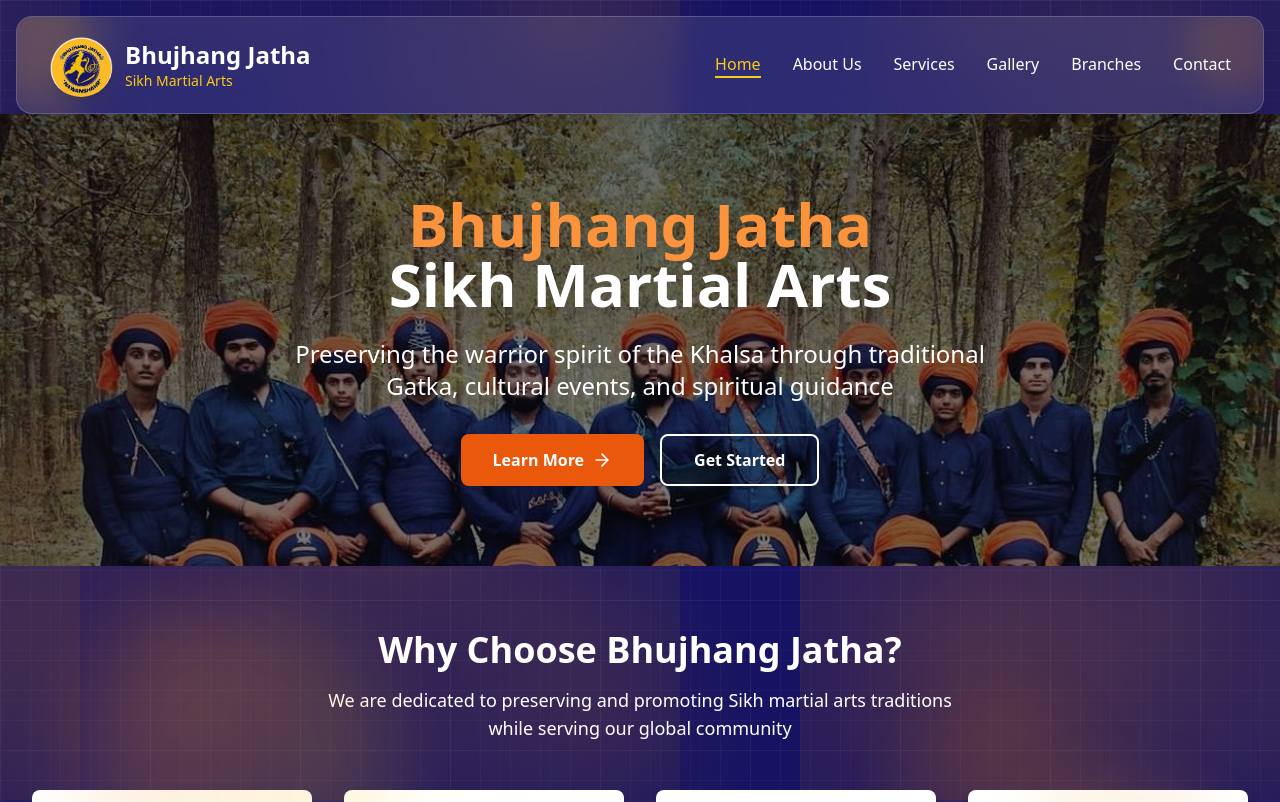
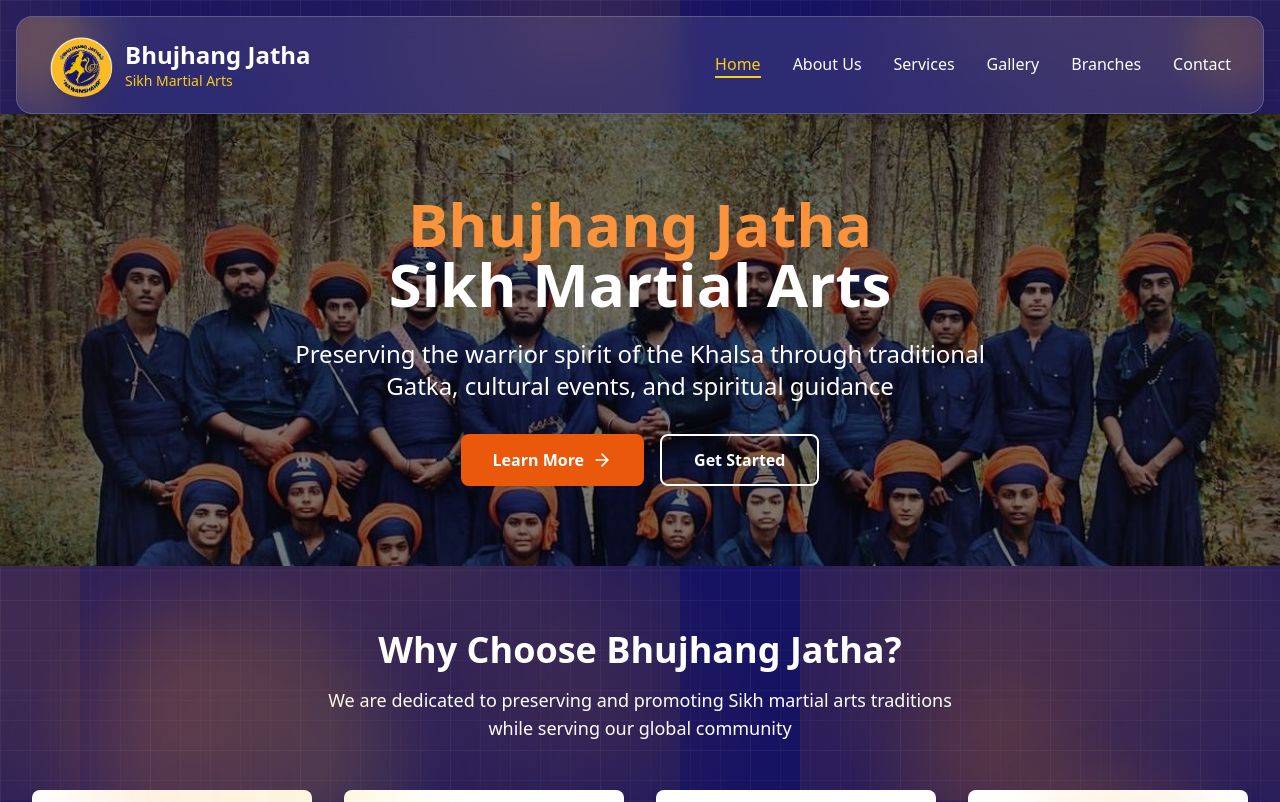
Before and after one commit to gursimran531/bhujhang_website, a React (Vite) app: page / in a window 1280 px wide. Shown: the top 802 px of the page. Built offline with nearby package versions, Linux system fonts and the light colour scheme.

Commit message:
Move background image 20% down

```diff
--- a/src/index.css
+++ b/src/index.css
@@ -90,7 +90,7 @@ body {
 .hero-background {
   background-image: url('/background pic.jpg');
   background-size: cover;
-  background-position: center 10%;
+  background-position: center 20%;
   background-repeat: no-repeat;
   image-rendering: -webkit-optimize-contrast;
   image-rendering: crisp-edges;
```
